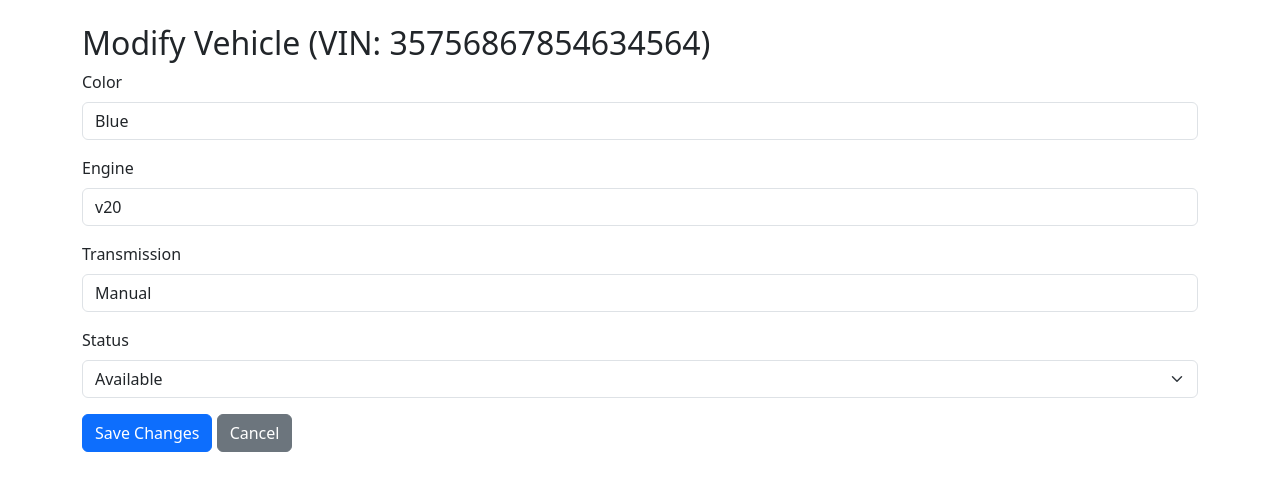
After one commit to R3108/vehiclesdatabase, a Flask app: page /modify_vehicle/35756867854634564 in a window 1280 px wide. The commit adds this page. Shown: the top 491 px of the page. Run offline with Flask 3, Linux system fonts and the light colour scheme; a user stored in the database is signed in.

```diff
--- a/app.py
+++ b/app.py
@@ -262,6 +262,25 @@ def delete_vehicle(vin):
 
     return render_template('delete.html', vehicle=vehicle, sale=sale, form=form)
 
+# ...existing code...
+
+@app.route('/modify_vehicle/<vin>', methods=['GET', 'POST'])
+@login_required
+def modify_vehicle(vin):
+    vehicle = Vehicle.query.filter_by(vin=vin).first_or_404()
+    if request.method == 'POST':
+        # Update vehicle fields from form data here
+        vehicle.color = request.form['color']
+        vehicle.engine = request.form['engine']
+        vehicle.transmission = request.form['transmission']
+        vehicle.status = request.form['status']
+        db.session.commit()
+        flash('Vehicle updated successfully!', 'success')
+        return redirect(url_for('view_all_vehicles'))
+    return render_template('modify_vehicle.html', vehicle=vehicle)
+
+# ...existing code...
+
 @app.errorhandler(404)
 def not_found(error):
     return render_template('404.html'), 404
--- /dev/null
+++ b/templates/modify_vehicle.html
@@ -0,0 +1,37 @@
+<!DOCTYPE html>
+<html lang="en">
+<head>
+    <meta charset="UTF-8" />
+    <title>Modify Vehicle</title>
+    <link href="https://cdn.jsdelivr.net/npm/bootstrap@5.3.0/dist/css/bootstrap.min.css" rel="stylesheet" />
+</head>
+<body>
+    <div class="container mt-4">
+        <h2>Modify Vehicle (VIN: {{ vehicle.vin }})</h2>
+        <form method="POST">
+            <div class="mb-3">
+                <label class="form-label">Color</label>
+                <input type="text" name="color" class="form-control" value="{{ vehicle.color }}" required>
+            </div>
+            <div class="mb-3">
+                <label class="form-label">Engine</label>
+                <input type="text" name="engine" class="form-control" value="{{ vehicle.engine }}" required>
+            </div>
+            <div class="mb-3">
+                <label class="form-label">Transmission</label>
+                <input type="text" name="transmission" class="form-control" value="{{ vehicle.transmission }}" required>
+            </div>
+            <div class="mb-3">
+                <label class="form-label">Status</label>
+                <select name="status" class="form-select" required>
+                    <option value="Available" {% if vehicle.status == 'Available' %}selected{% endif %}>Available</option>
+                    <option value="Sold" {% if vehicle.status == 'Sold' %}selected{% endif %}>Sold</option>
+                </select>
+            </div>
+            <button type="submit" class="btn btn-primary">Save Changes</button>
+            <a href="{{ url_for('view_all_vehicles') }}" class="btn btn-secondary">Cancel</a>
+        </form>
+    </div>
+    <script src="https://cdn.jsdelivr.net/npm/bootstrap@5.3.0/dist/js/bootstrap.bundle.min.js"></script>
+</body>
+</html>
--- a/templates/vehicles.html
+++ b/templates/vehicles.html
@@ -42,7 +42,7 @@
                     <th>Engine</th>
                     <th>Transmission</th>
                     <th>Status</th>
-                    <th>Actions</th> <!-- New column for actions -->
+                    <th>Actions</th>
                 </tr>
             </thead>
             <tbody>
@@ -55,6 +55,10 @@
                         <td>{{ vehicle.transmission }}</td>
                         <td>{{ vehicle.status }}</td>
                         <td>
+                            <a href="{{ url_for('modify_vehicle', vin=vehicle.vin) }}"
+                               class="btn btn-primary btn-sm">
+                                Modify
+                            </a>
                             <a href="{{ url_for('delete_vehicle', vin=vehicle.vin) }}"
                                class="btn btn-danger btn-sm"
                                onclick="return confirm('Are you sure you want to delete this vehicle?');">
```
Also changed, not shown: instance/database.sqlite.
